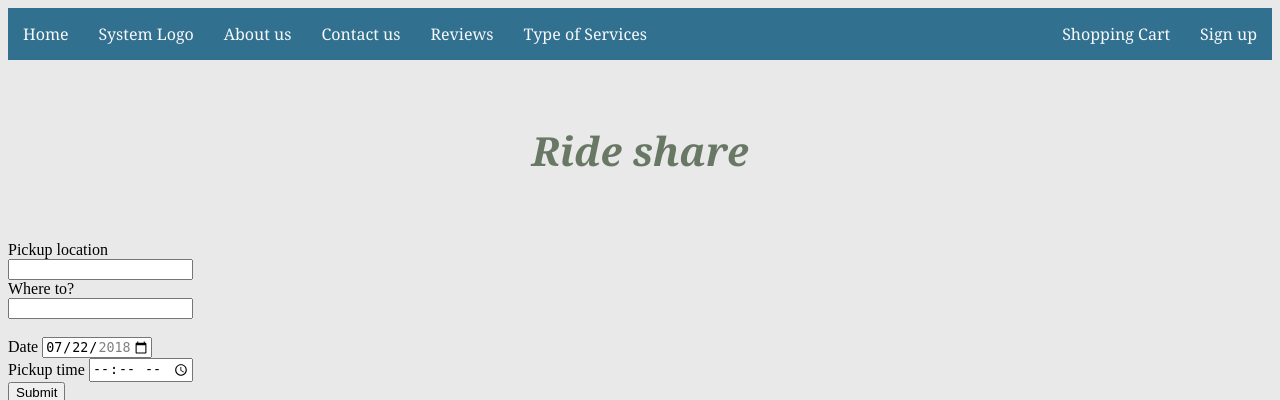
After one commit to swgilani/CPS630-Project, a PHP site: page /templates/rideshare.html in a window 1280 px wide. The commit adds this page. Shown: the top 400 px of the page. Run offline with PHP 8.4, Linux system fonts and the light colour scheme; some libraries are stand-ins or nearby versions.

Commit message:
added google maps, forms and html templates for all the web pages

```diff
--- a/Project.css
+++ b/css/styles.css
@@ -25,6 +25,9 @@ p{
 
 /*about us*/
 #aboutUs{
+
+  left: 0;
+  bottom: 0;
   background-color: #88bbd6;
   border-radius: 6px;
   text-align: center;
@@ -84,3 +87,8 @@ p{
 #menu ul ul{
   top: 0;
 }
+
+#map{
+  height: 500px;
+  width: 100%;
+}
--- /dev/null
+++ b/scripts/location.js
@@ -0,0 +1,33 @@
+
+
+function initMap() {
+    var directionsService = new google.maps.DirectionsService;
+    var directionsDisplay = new google.maps.DirectionsRenderer;
+
+    var map = new google.maps.Map(document.getElementById('map'), {
+      zoom: 9,
+      center: {lat: 43.7272, lng: -79.4121}
+    });
+
+    directionsDisplay.setMap(map);
+
+    var onChangeHandler = function() {
+      calculateAndDisplayRoute(directionsService, directionsDisplay);
+    };
+
+    document.getElementById('start').addEventListener('change', onChangeHandler);
+    document.getElementById('end').addEventListener('change', onChangeHandler);
+  }
+
+  function calculateAndDisplayRoute(directionsService, directionsDisplay) {
+    directionsService.route({
+      origin: document.getElementById('start').value,
+      destination: document.getElementById('end').value,
+      travelMode: 'DRIVING'
+    }, function(response, status) {
+      if (status === 'OK') {
+        directionsDisplay.setDirections(response);
+
+      }
+    });
+  }
--- /dev/null
+++ b/templates/rideshare.html
@@ -0,0 +1,70 @@
+<!DOCTYPE html>
+<html>
+  <head>
+    <meta charset="utf-8">
+    <title>Plan for Smart Services(PS2)</title>
+    <link rel="stylesheet" type="text/css" href="../css/styles.css"/>
+    <script src="../scripts/location.js"></script>
+  </head>
+
+  <body>
+
+    <ul id = "menu">
+      <li><a href="../index.html">Home</a></li>
+      <li><a href="#">System Logo</a></li>
+      <li><a href="aboutus.html">About us</a></li>
+      <li><a href="contactus.html">Contact us</a></li>
+      <li style="float:right"><a href="signup.html">Sign up</a></li>
+      <li><a href="reviews.html">Reviews</a></li>
+      <li style="float:right"><a href="#">Shopping Cart</a></li>
+      <li><a href="#">Type of Services</a>
+        <ul>
+          <li><a href="rideshare.html">Rideshare</a></li>
+          <li><a href="ride_and_delivery.html">Ride & Delivery</a></li>
+        </ul>
+      </li>
+    </ul>
+
+    <br><br>
+    <h1>Ride share</h1>
+    <br><br>
+
+
+    <form action="">
+      <label for="fname">Pickup location</label><br>
+      <input type="text" id="start"><br>
+
+      <label for="lname">Where to?</label><br>
+      <input type="text" id="end"><br><br>
+
+      <label for="start">Date</label>
+      <input type="date" id="date" name="trip-start" value="2018-07-22" min="2018-01-01" max="2018-12-31"><br/>
+
+      <label for="appt">Pickup time</label>
+      <input type="time" id="time" name="appt" required>
+      <br/>
+      <input type="submit" value="Submit">
+    </form>
+
+
+    <div id="map"></div>
+
+
+  <footer id="aboutUs">
+    <h2>About us</h2>
+    <p>CPS630-02 Group 13:</p>
+    <p>Syed Gilani 500774969</p>
+    <p>Aaron Ooi 500840798</p>
+    <p>Rui Qi Wang 500841896</p>
+    <p>Ke Zhang 500832394</p>
+  </footer>
+
+
+
+
+
+  <script async defer src="https://maps.googleapis.com/maps/api/js?
+key=AIzaSyDnTsfcAT5zS8NQ5d2QcxIpcU3w6835QbI&callback=initMap">
+</script>
+  </body>
+</html>
```
Also changed, not shown: index.html (renamed from Project-it1.html, +8 -8 lines), templates/aboutus.html (added, +40 -0 lines), templates/ride_and_delivery.html (added, +70 -0 lines), README.md (deleted), templates/contactus.html (added), templates/reviews.html (added), templates/signup.html (added).
